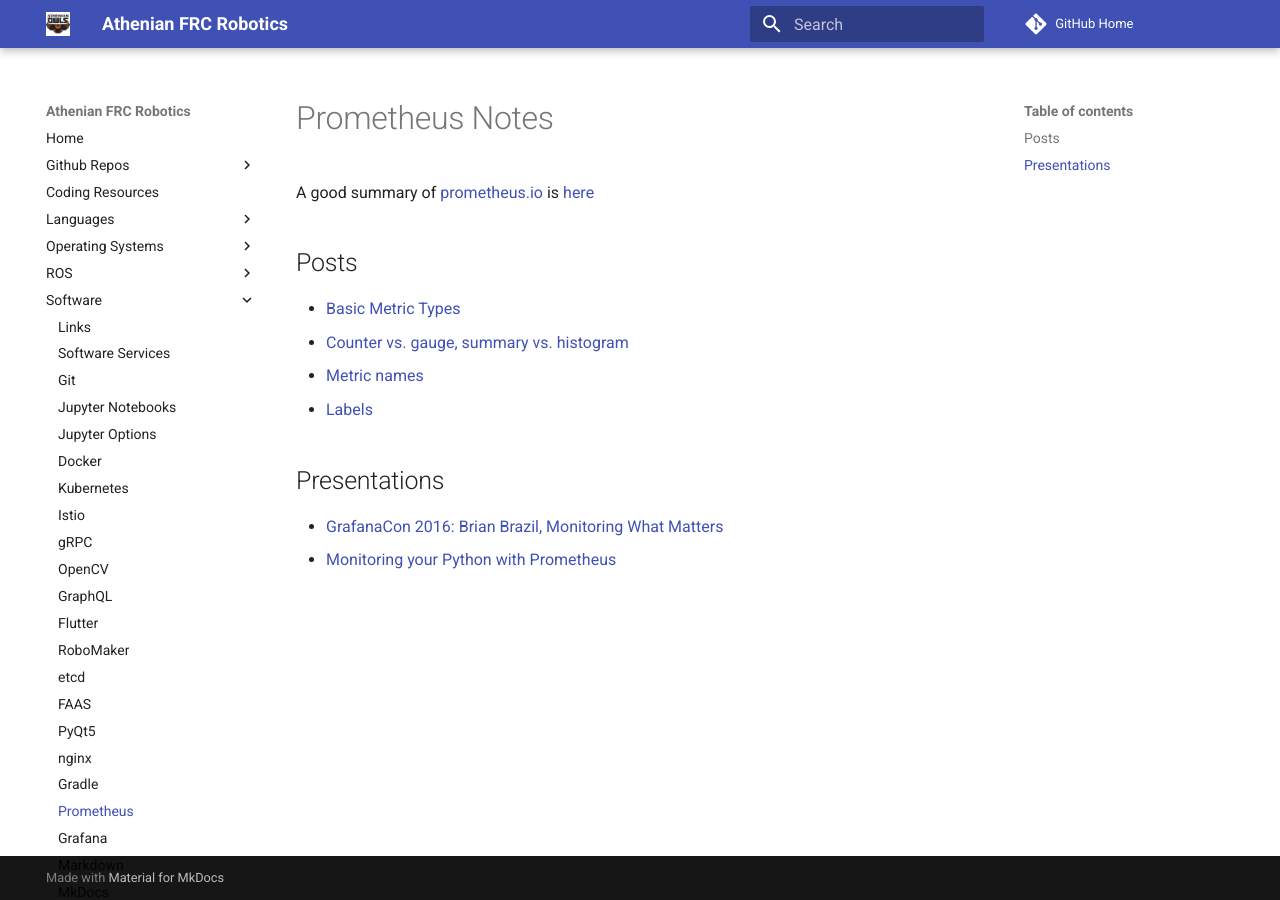
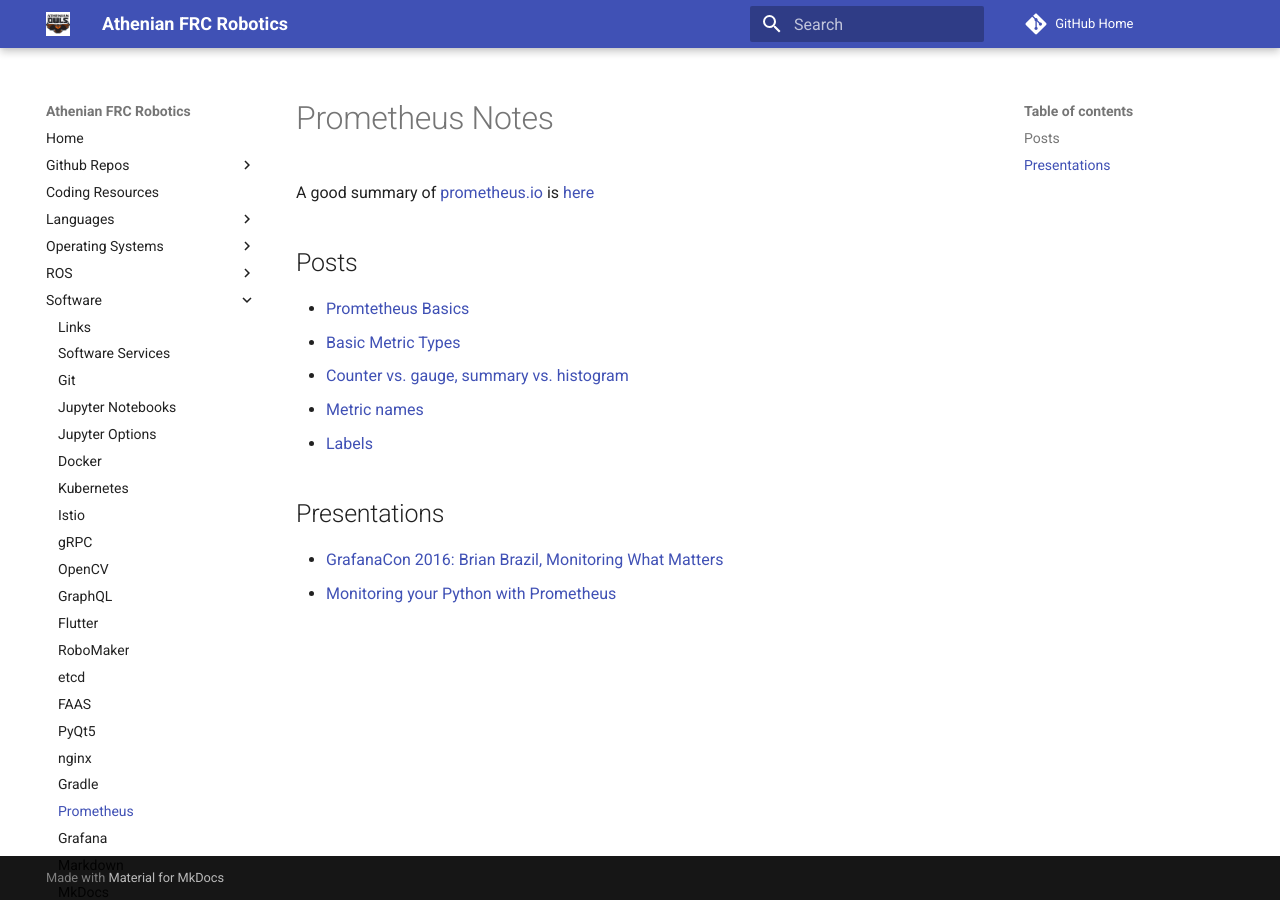
Before and after one commit to athenian-robotics/athenian-robotics-mkdocs, an MkDocs documentation site: the page built from docs/prometheus.md, in a window 1280 px wide. Built offline with MkDocs 1.6.1 and Material for MkDocs 9.7.7, drawn with Linux system fonts in a browser that asks for light colours; comment, search, counter and statistics services are not loaded.

Commit message:
Update docs

```diff
--- a/docs/prometheus.md
+++ b/docs/prometheus.md
@@ -5,6 +5,7 @@ is [here](https://ordina-jworks.github.io/monitoring/2016/09/23/Monitoring-with-
 
 
 ## Posts
+* [Promtetheus Basics](https://github.com/yolossn/Prometheus-Basics)
 * [Basic Metric Types](https://prometheus.io/docs/concepts/metric_types/)
 * [Counter vs. gauge, summary vs. histogram](https://prometheus.io/docs/practices/instrumentation/#counter-vs-gauge-summary-vs-histogram)
 * [Metric names](https://prometheus.io/docs/practices/naming/#metric-names)
```
